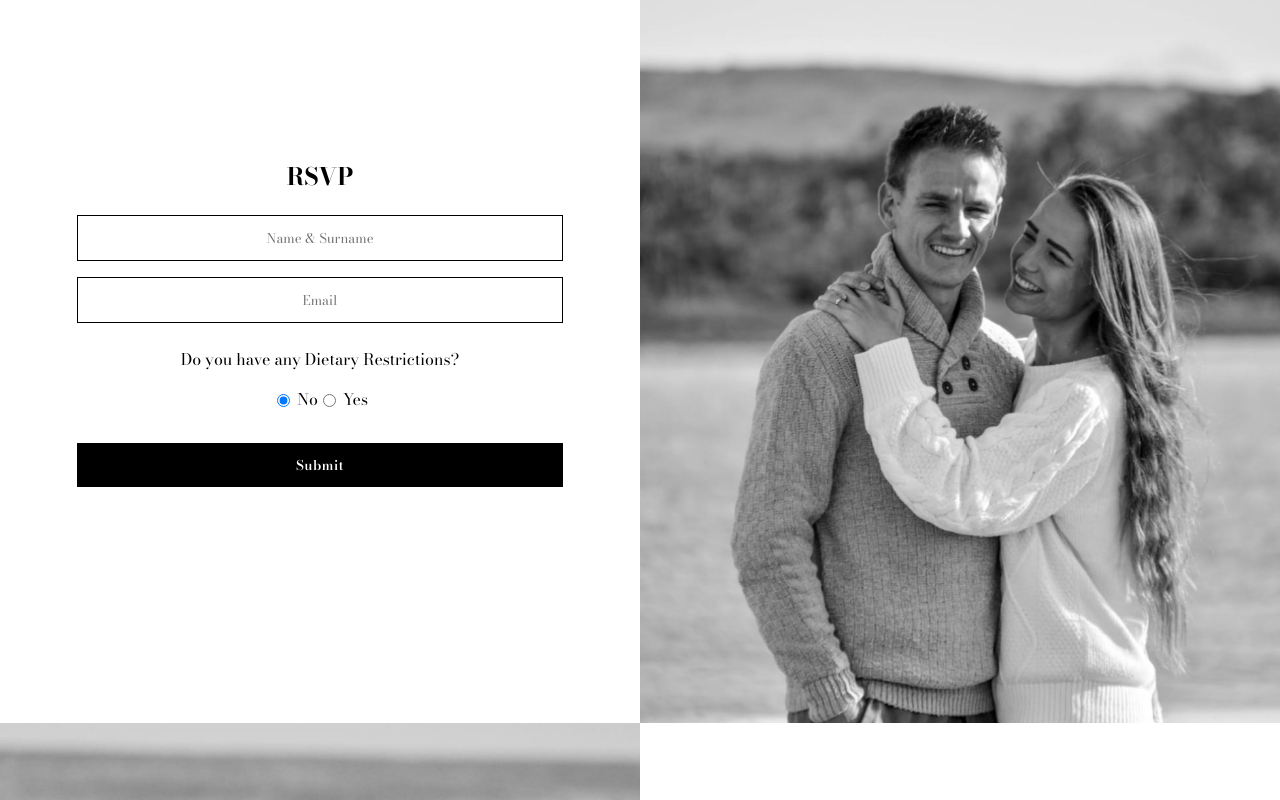
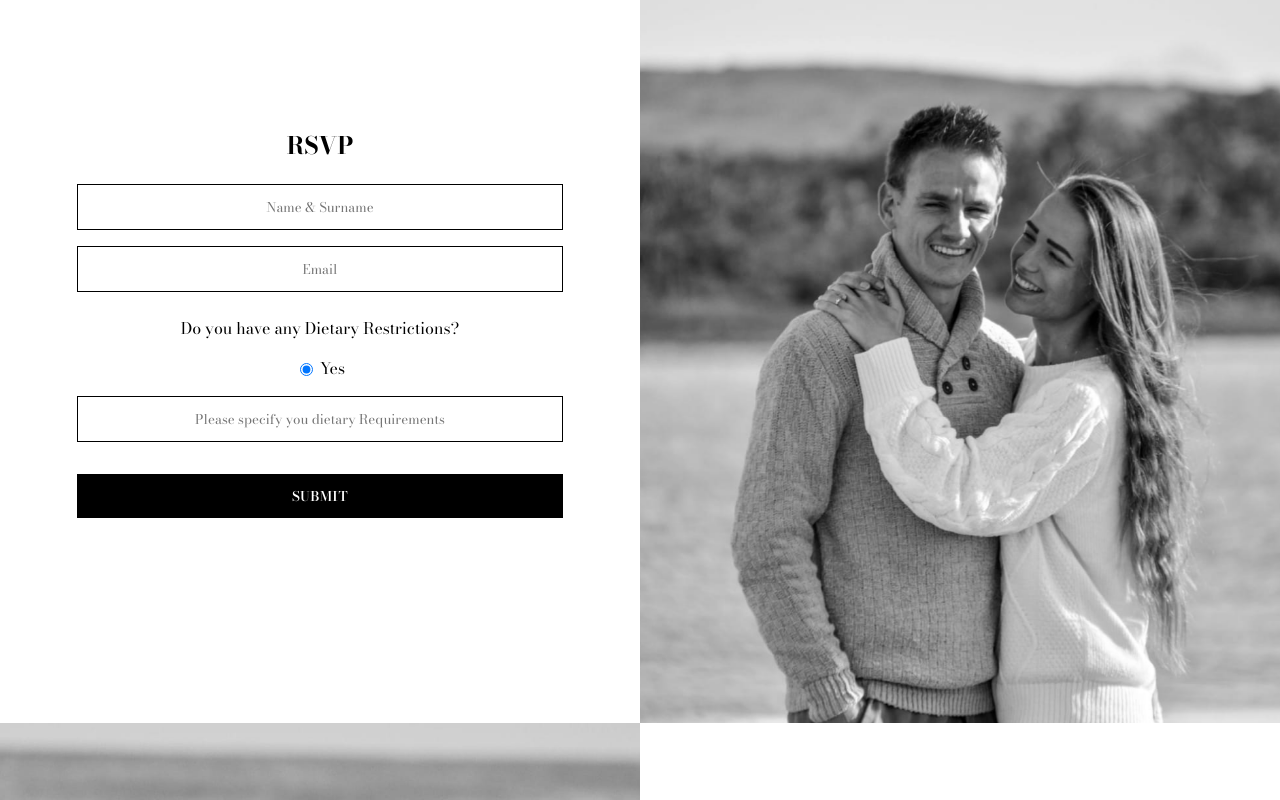
Before and after one commit to arnovanstaden/renaldo-wedding, a Next.js app: page / in a window 1280 px wide. Both pictures are taken after a click on the radio button 283 px from the left and 5822 px from the top of the page. Shown: the part 5422-6222 px from the top of the page. Built offline with nearby package versions, Linux system fonts and the light colour scheme.

Commit message:
Add rsvp form

```diff
--- a/src/app/page.tsx
+++ b/src/app/page.tsx
@@ -26,7 +26,7 @@ const Home = () => {
         <p>Kleinkaap</p>
 
         <Button url='https://goo.gl/maps/TLpL7cjfaZTaa4AX6' className={styles.button}>
-          Directions
+          DIRECTIONS
         </Button>
       </Section>
 
--- a/src/components/RSVP/index.tsx
+++ b/src/components/RSVP/index.tsx
@@ -1,34 +1,55 @@
+/* eslint-disable react/no-unescaped-entities */
 'use client';
 
-import { FormEvent, useState } from 'react';
+import { FormEvent, useEffect, useState } from 'react';
 import styles from './styles.module.scss';
 import Button from '@components/Button';
 
 const RSVP = (): JSX.Element | null => {
   const [dietaryYes, setDietaryYes] = useState(false);
+  const [submitted, setSubmitted] = useState(false);
+
+  useEffect(() => {
+    if (document.cookie.includes('RSVP_Submitted=true')) {
+      setSubmitted(true);
+    }
+  }, []);
 
   const handleSubmit = (e: FormEvent) => {
     e.preventDefault();
+    const form = e.target as HTMLFormElement;
+    const formData = new FormData(form);
+
+    fetch("https://formbold.com/s/3wvxO", {
+      method: 'POST',
+      body: formData
+    }).then(() => {
+      document.cookie = "RSVP_Submitted=true";
+      setSubmitted(true)
+    });
   }
 
+  if (submitted) {
+    return (
+      <div className={styles.submitted}>
+        <h4>We've received your RSVP and we are looking forward to have you spend our special day with us!</h4>
+      </div>
+    )
+  }
   return (
-    <form className={styles.RSVP} onSubmit={handleSubmit}>
-      <input type="text" placeholder='Name & Surname' required autoComplete='name' />
-      <input type="email" placeholder='Email' required autoComplete='email' />
+    <form className={styles.RSVP} onSubmit={handleSubmit} action="">
+      <input type="text" placeholder='Name & Surname' name="Full Name" required autoComplete='name' />
+      <input type="email" placeholder='Email' name="Email" required autoComplete='email' />
       <p>Do you have any Dietary Restrictions?</p>
       <div className={styles.radio}>
         <div>
-          <input type="radio" name="dietary_no" value="No" onChange={() => setDietaryYes(false)} checked={!dietaryYes} />
-          <label htmlFor="dietary_no">No</label>
-        </div>
-        <div>
-          <input type="radio" name="dietary_yes" value="Yes" onChange={() => setDietaryYes(true)} checked={dietaryYes} />
+          <input type="radio" value="Yes" onChange={() => setDietaryYes(true)} checked={dietaryYes} />
           <label htmlFor="dietary_yes">Yes</label>
         </div>
       </div>
-      {dietaryYes && <input type="text" placeholder='Dietary Requirements' required={dietaryYes} />}
+      {dietaryYes && <input type="text" placeholder='Please specify you dietary Requirements' name="Note: Dietary Requirements" required={dietaryYes} />}
       <Button className={styles.button}>
-        Submit
+        SUBMIT
       </Button>
     </form>
   );
--- a/src/components/RSVP/styles.module.scss
+++ b/src/components/RSVP/styles.module.scss
@@ -38,5 +38,11 @@
     width: 100%;
     margin-top: 1rem;
   }
+}
 
+.submitted {
+  max-width: 80%;
+  border: 1px solid black;
+  padding: 1rem;
+  font-size: 1.1rem;
 }
```
